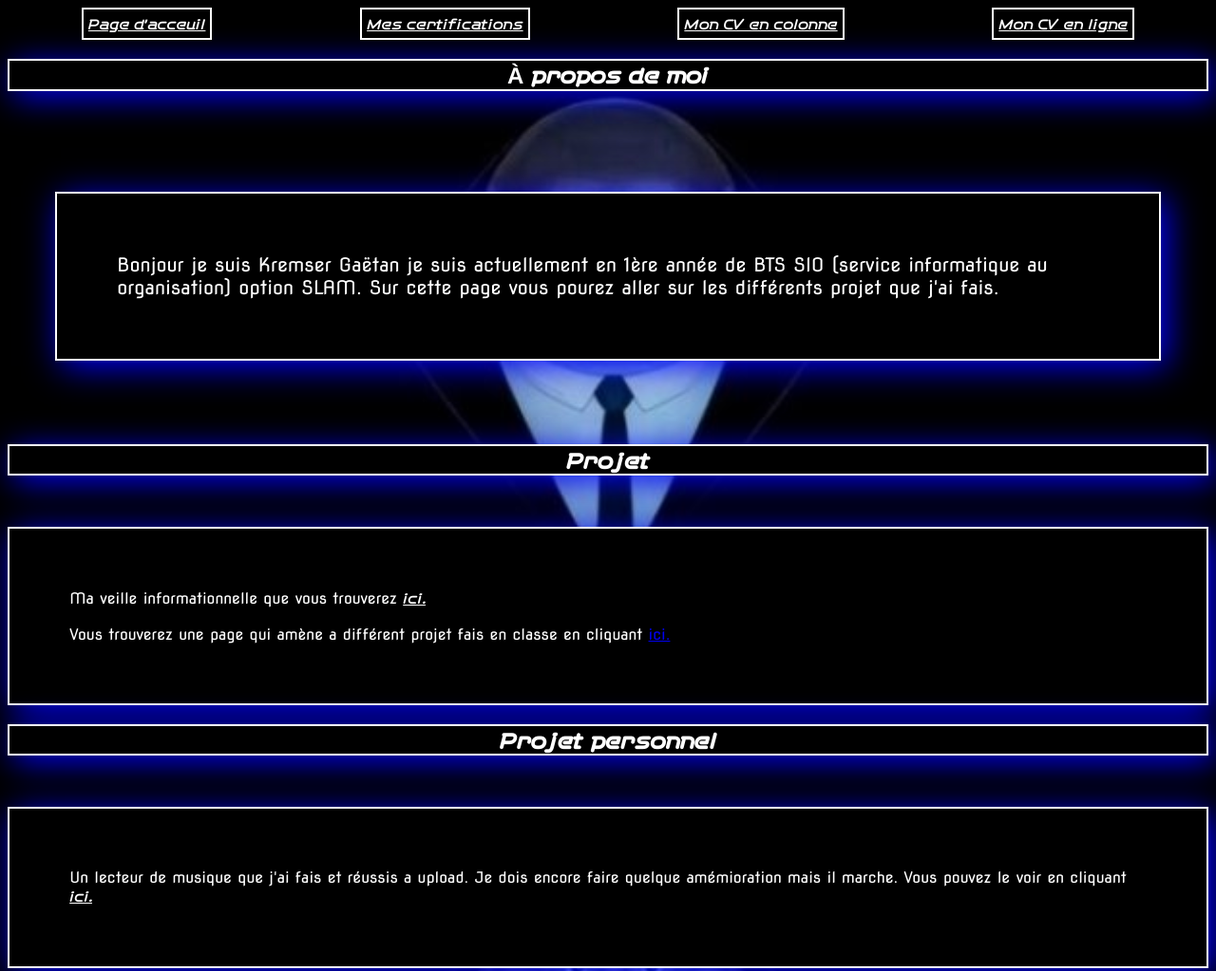
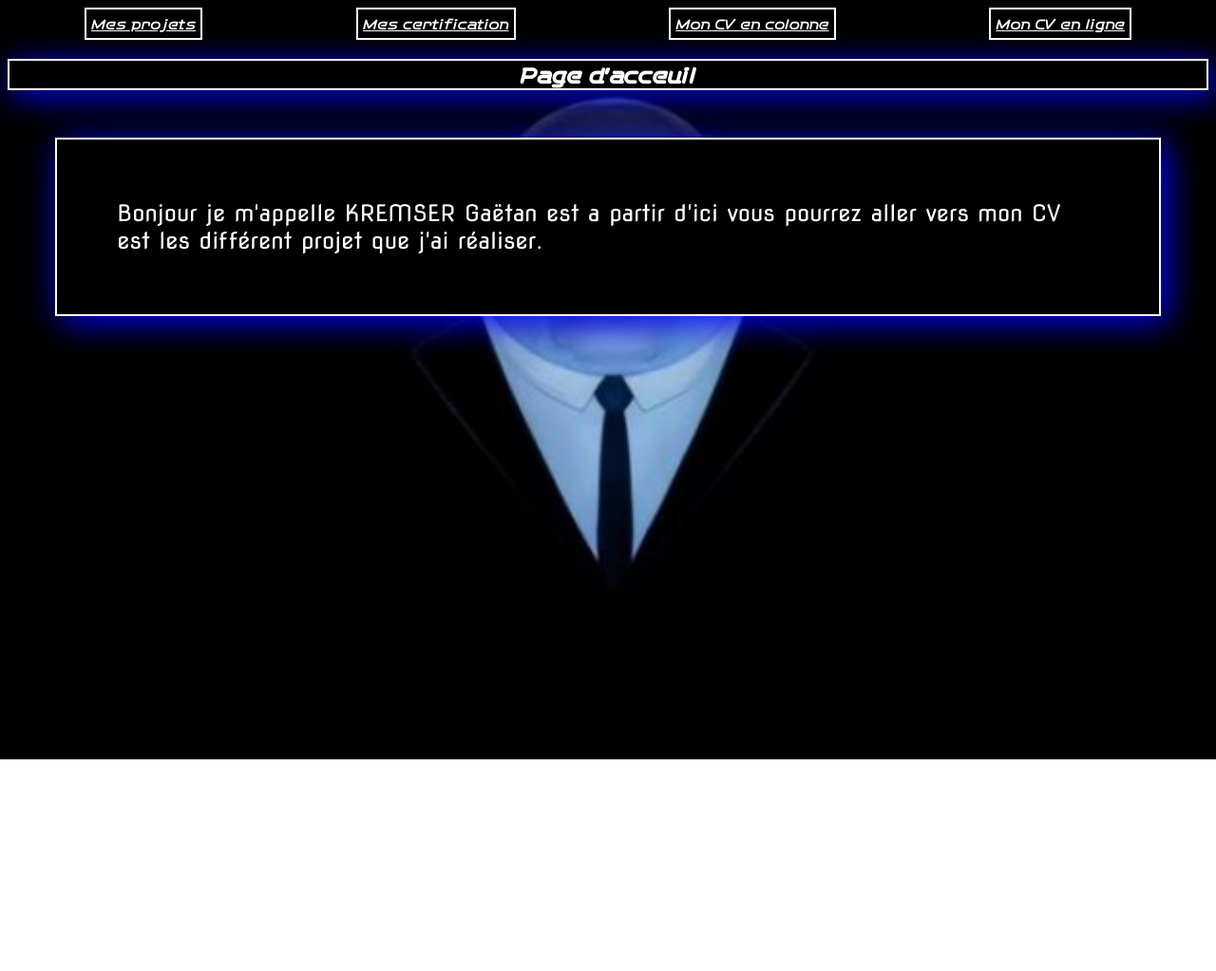
Before and after one commit to gagaf7/portfolio_kremser_gaetan, a plain HTML site: page index.html in a window 1280 px wide. Shown: the top 1023 px of the page at 95% size. After the commit the page ends 800 px from the top, so only its background shows below. Drawn offline with Linux system fonts and the light colour scheme; files whose address does not match are found by name.

Commit message:
Add files via upload

```diff
--- a/index.html
+++ b/index.html
@@ -2,20 +2,18 @@
 <html lang="fr">
     <head>
         <meta charset="utf-8">
-    <title>Projet</title>
+        <title>page d'acceuil</title>
         <link href="style.css" rel="stylesheet">
-    <script src="script.js" defer></script>
-
     </head>
     <body>
         <header>
             <nav>
-            <div class = "conteneur">
-                <div class = "nav-border">
-                    <a class ="lien" href="index.html">Page d'acceuil</a>
+                <div class="conteneur">
+                    <div class="nav-border">
+                         <a class ="lien"  href="a-propos.html">Mes projets</a>
                     </div>
                     <div class = "nav-border">
-                    <a class ="lien" href="eperience.html">Mes certifications</a>
+                        <a class ="lien" href="eperience.html">Mes certification</a>
                     </div>
                     <div class = "nav-border">
                         <a class ="lien" href="CV.html">Mon CV en colonne</a>
@@ -28,42 +26,16 @@
         </header>
         <main>
             <section>
-            <h1 class = "title-border">
-                À propos de moi
+                <h1 id ="page-acceuille", class = "title-border">
+                    Page d'acceuil
                 </h1>
-            <br>
-            <br>
-            <p class="demo-border">
-                    Bonjour je suis Kremser Gaëtan je suis actuellement en 1ère année de BTS SIO
-                    (service informatique au organisation) option SLAM.
-                    Sur cette page vous pourez aller sur les différents projet que j'ai fais.
+                <p class = "demo-border">
+                    <big>
+                        Bonjour je m'appelle KREMSER Gaëtan est a partir d'ici vous pourrez aller vers mon CV
+                        est les différent projet que j'ai réaliser.
+                    </big>
                 </p>
-            <br>
-        </section>
-        <section>
-            <h2 class="title-border">
-                Projet
-            </h2>
-            <br>
-            <ul class="demo-border">
-                Ma veille informationnelle que vous trouverez <a class ="lien" href="" target="_blank">ici.</a>
-                <br><br>
-                Vous trouverez une page qui amène a différent projet fais en classe en cliquant <a href="projet_cours.html" target="_blank">ici.</a>
-            </ul>
-
-            <h2 class="title-border">
-                Projet personnel
-            </h2>
-            <br>
-            <ul class="demo-border">
-                Un lecteur de musique que j'ai fais et réussis a upload. Je dois encore faire quelque amémioration mais il marche.
-                Vous pouvez le voir en cliquant <a class ="lien" href="https://gagaf7.github.io/test/" target="_blank">ici.</a>
-            </ul>
             </section>
         </main>
-    <footer>
-
-    </footer>
     </body>
-
 </html>
```
Lines whose indentation alone changed are shown as unchanged.
